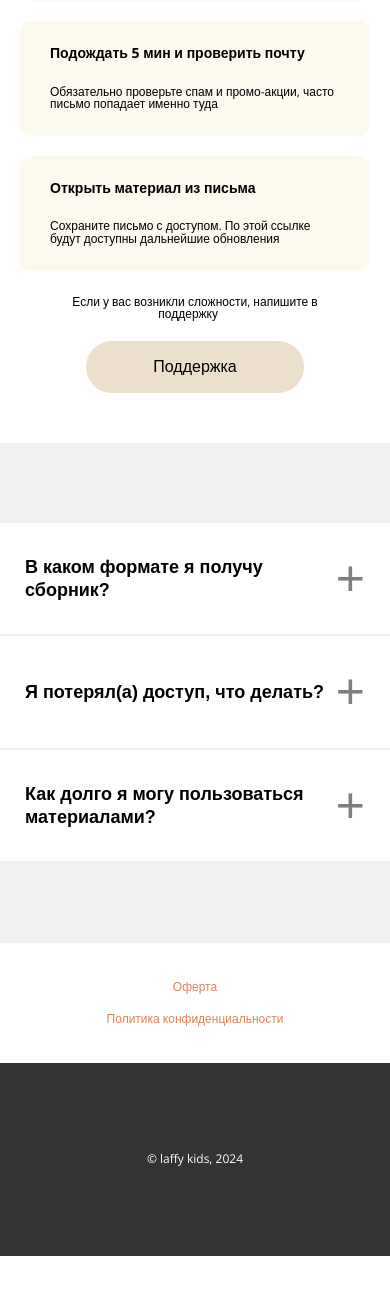
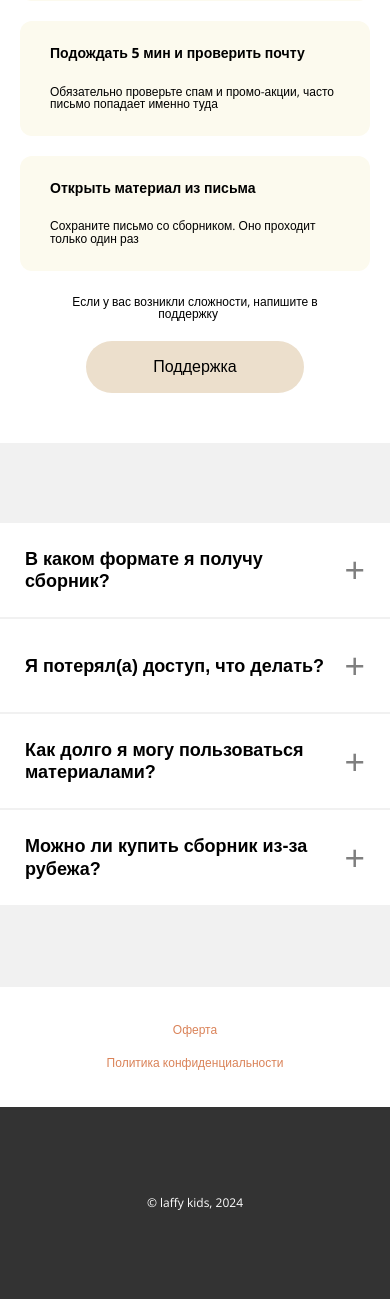
Before and after one commit to DaniilRen/Laffukids-website, a Flask app: page / in a window 390 px wide. Shown: the part 2277-3576 px from the top of the page. Before the commit the page ends 3533 px from the top, so only its background shows below. Run offline with Flask 3, Linux system fonts and the light colour scheme.

Commit message:
added 4 qa block

```diff
--- a/static/adaptive.css
+++ b/static/adaptive.css
@@ -147,6 +147,10 @@
 		width: 340px;
 	}
 
+	.cross {
+		font-size: 35px;
+	}
+
 	#docs {
 		height: 60px;
 		flex-direction: column;
--- a/templates/index.html
+++ b/templates/index.html
@@ -145,7 +145,7 @@
 				</div>
 				<div class="card">
 					<h3>Открыть материал из письма</h3>
-					<p>Сохраните письмо с доступом. По этой ссылке будут доступны дальнейшие обновления</p>
+					<p>Сохраните письмо со сборником. Оно проходит только один раз</p>
 				</div>
 			</div>
 
@@ -184,6 +184,15 @@
 			</button>
 			<div class="dropdown-content" id="dropdown-content-3">
 				<p>Доступ бессрочный!</p>
+			</div>
+		</div>
+		<div class="dropwdown">
+			<button class="dropdown-btn" id="dropdown-btn-4">
+				<p>Можно ли купить сборник из-за рубежа?</p>
+				<span class="cross">+</span>
+			</button>
+			<div class="dropdown-content" id="dropdown-content-4">
+				<p>Принимаются любые карты платёжных систем: Мир, Белкарт, АПРА, Корти Милли, Express Pay</p>
 			</div>
 		</div>
 	</div>
```
Also changed, not shown: static/assets/imgs/compressed/sb-page2.jpg, 4 other files.
